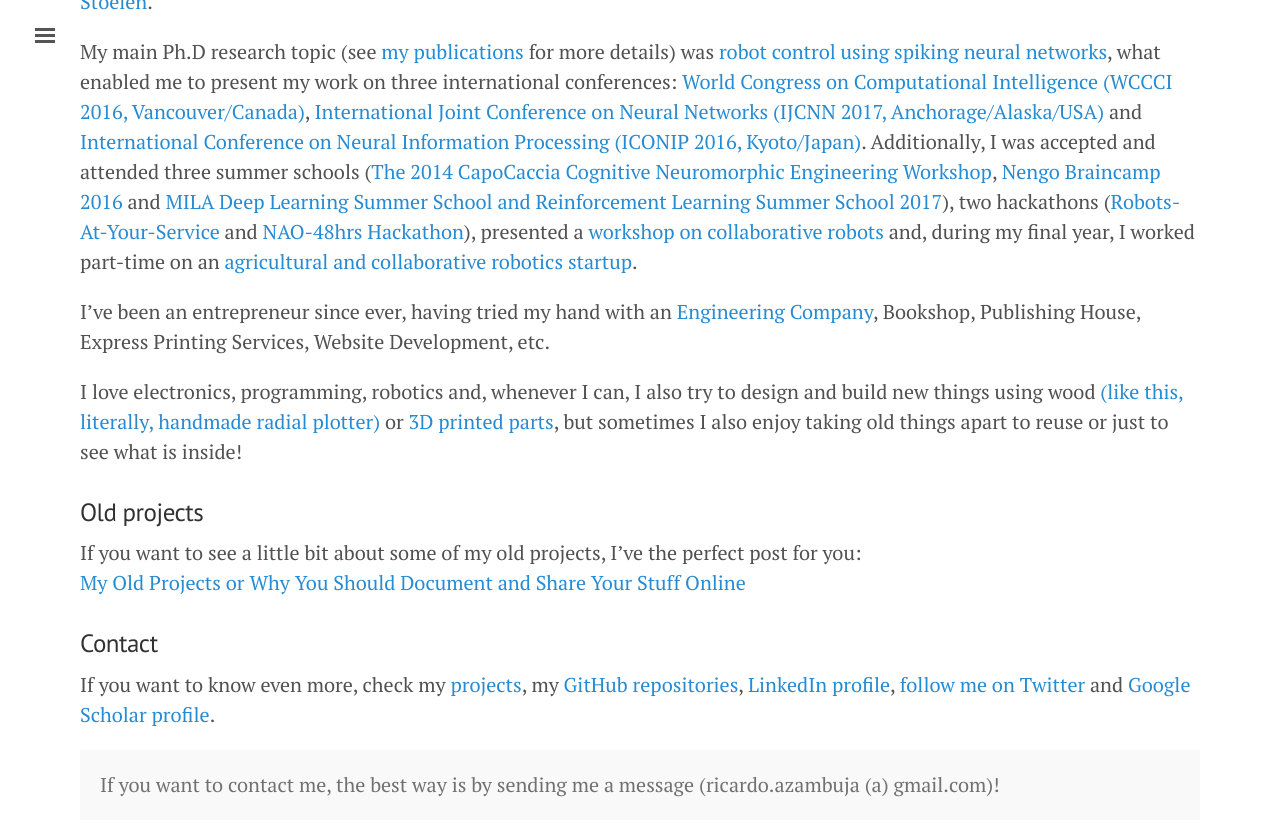
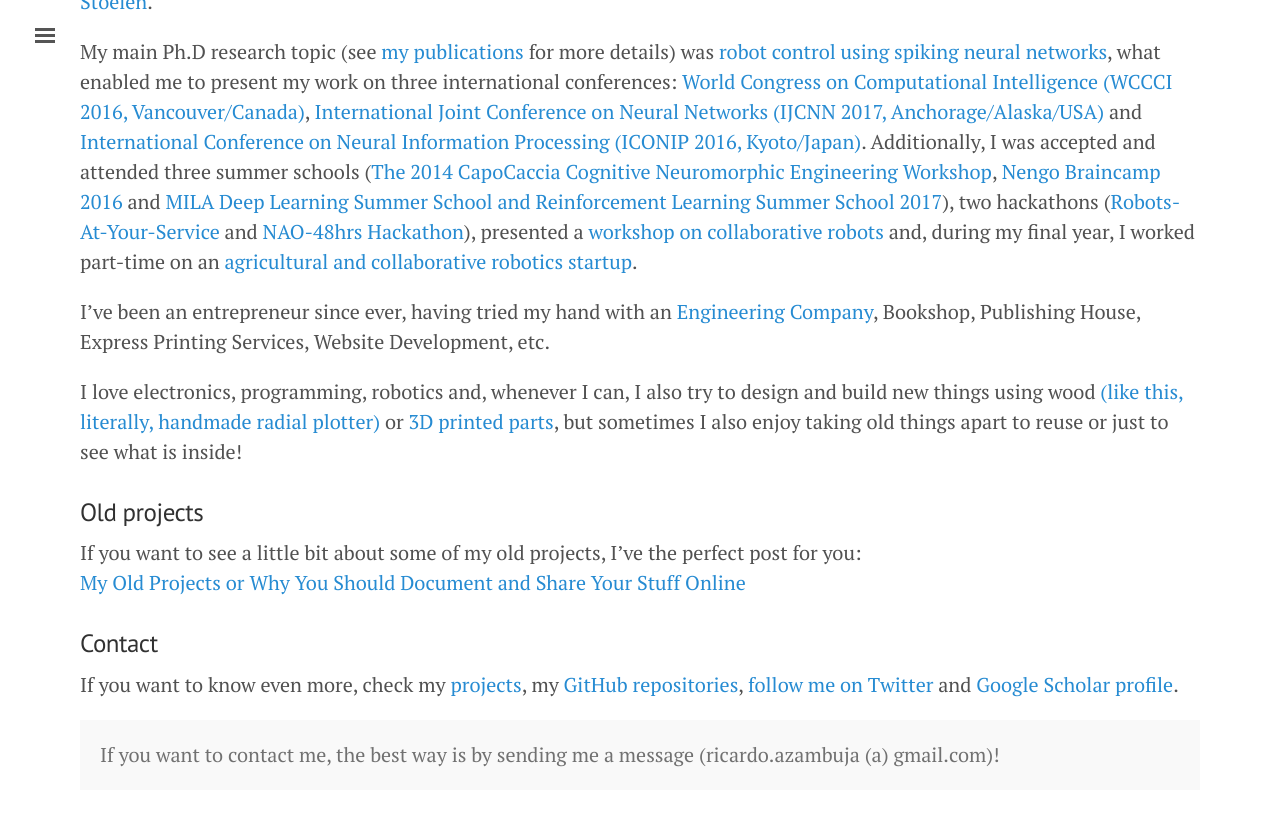
Before and after one commit to ricardodeazambuja/ricardodeazambuja.github.io, a Jekyll site: the page built from _pages/about.md, in a window 1280 px wide and 900 px high, scrolled down 2363 px. Shown: the top 836 px of the window. Built offline with Jekyll 4.4.1, drawn with Linux system fonts in a browser that asks for light colours.

Commit message:
No more LinkedIn :D

```diff
--- a/_pages/about.md
+++ b/_pages/about.md
@@ -47,7 +47,7 @@
 
 <a id="contact"></a>
 ### Contact
-If you want to know even more, check my [projects](../projects/), my [GitHub repositories](https://github.com/ricardodeazambuja), [LinkedIn profile](https://www.linkedin.com/in/ricardodeazambuja/), [follow me on Twitter](https://twitter.com/rdeazambuja78) and [Google Scholar profile](https://scholar.google.co.uk/citations?user=F8AFA4gAAAAJ).
+If you want to know even more, check my [projects](../projects/), my [GitHub repositories](https://github.com/ricardodeazambuja), [follow me on Twitter](https://twitter.com/rdeazambuja78) and [Google Scholar profile](https://scholar.google.co.uk/citations?user=F8AFA4gAAAAJ&sortby=pubdate).
 
 <p class="message">
 If you want to contact me, the best way is by sending me a message (ricardo.azambuja (a) gmail.com)!
```
